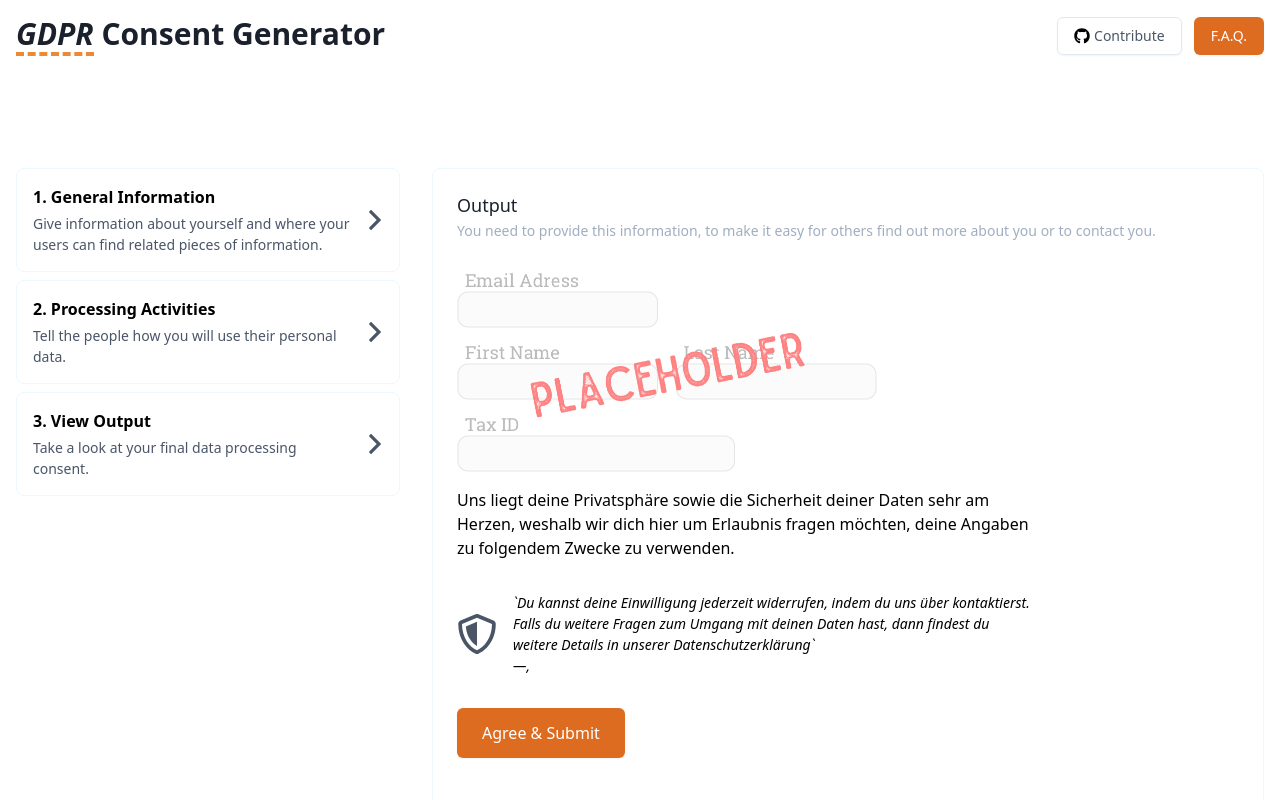
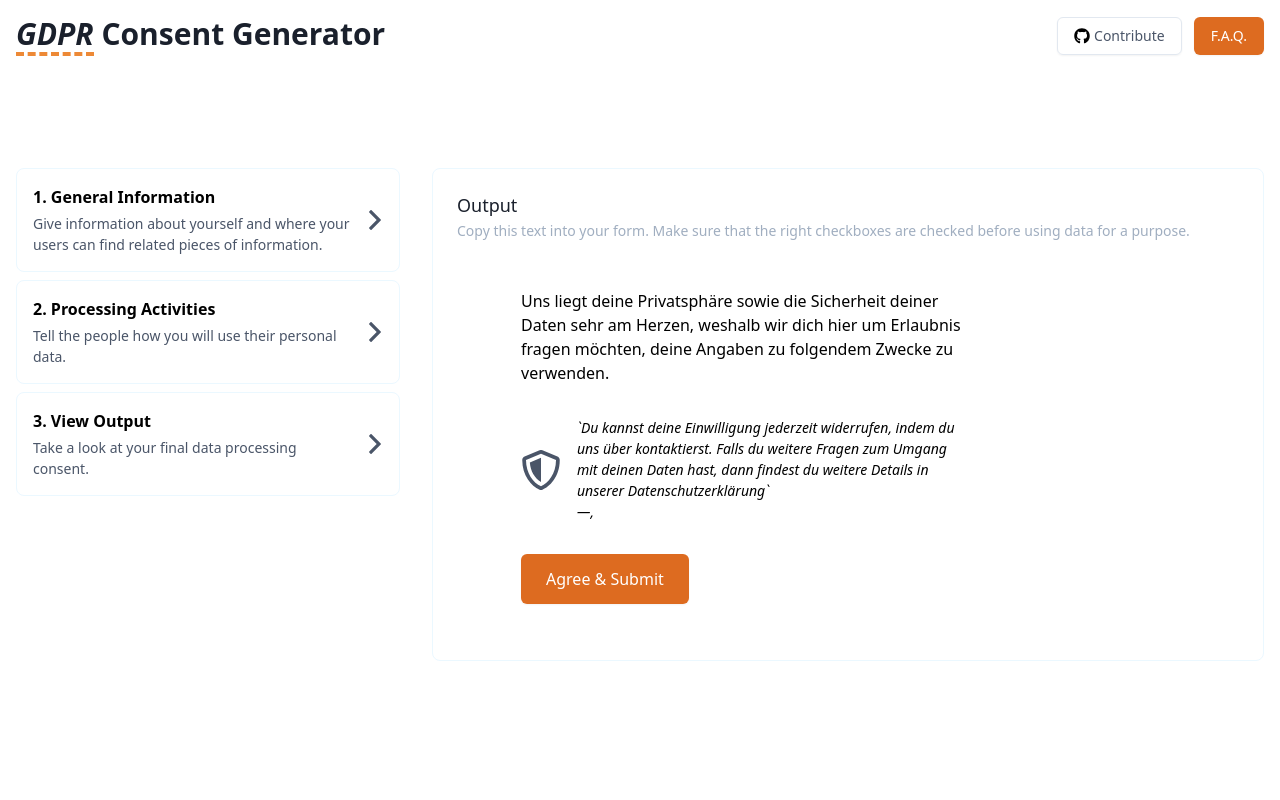
Before and after one commit to PhilReinking/consent-generator, a Vue app: page / in a window 1280 px wide. Both pictures are taken after a click on the element 208 px from the left and 444 px from the top of the page. Shown: the top 800 px of the page. Built offline with nearby package versions, Linux system fonts and the light colour scheme; a web font is replaced by a local one; what @tailwindcss/ui would draw is missing.

Commit message:
change output and footer

```diff
--- a/src/components/Footer.vue
+++ b/src/components/Footer.vue
@@ -43,7 +43,7 @@
         </a>
       </div>
       <div class="mt-8 md:mt-0 md:order-1">
-        <p class="text-center text-base leading-6 text-gray-600">
+        <p class="text-center text-sm leading-6 text-gray-600">
           The content of this site is licensed under <i>MIT License</i>
         </p>
       </div>
--- a/src/components/Output.vue
+++ b/src/components/Output.vue
@@ -5,18 +5,12 @@
         Output
       </h3>
       <p class="mt-1 text-sm leading-5 text-gray-500">
-        You need to provide this information, to make it easy for others find
-        out more about you or to contact you.
+        Copy this text into your form. Make sure that the right checkboxes are
+        checked before using data for a purpose.
       </p>
     </div>
     <div class="max-w-xl py-8">
-      <img
-        style="width: 100%; max-width: 420px;"
-        src="/images/form-dummy.png"
-        alt="Form Dummy"
-      />
-
-      <ConsentForm class="mt-4" />
+      <ConsentForm class="mt-4 mx-auto max-w-md" />
     </div>
   </div>
 </template>
```
